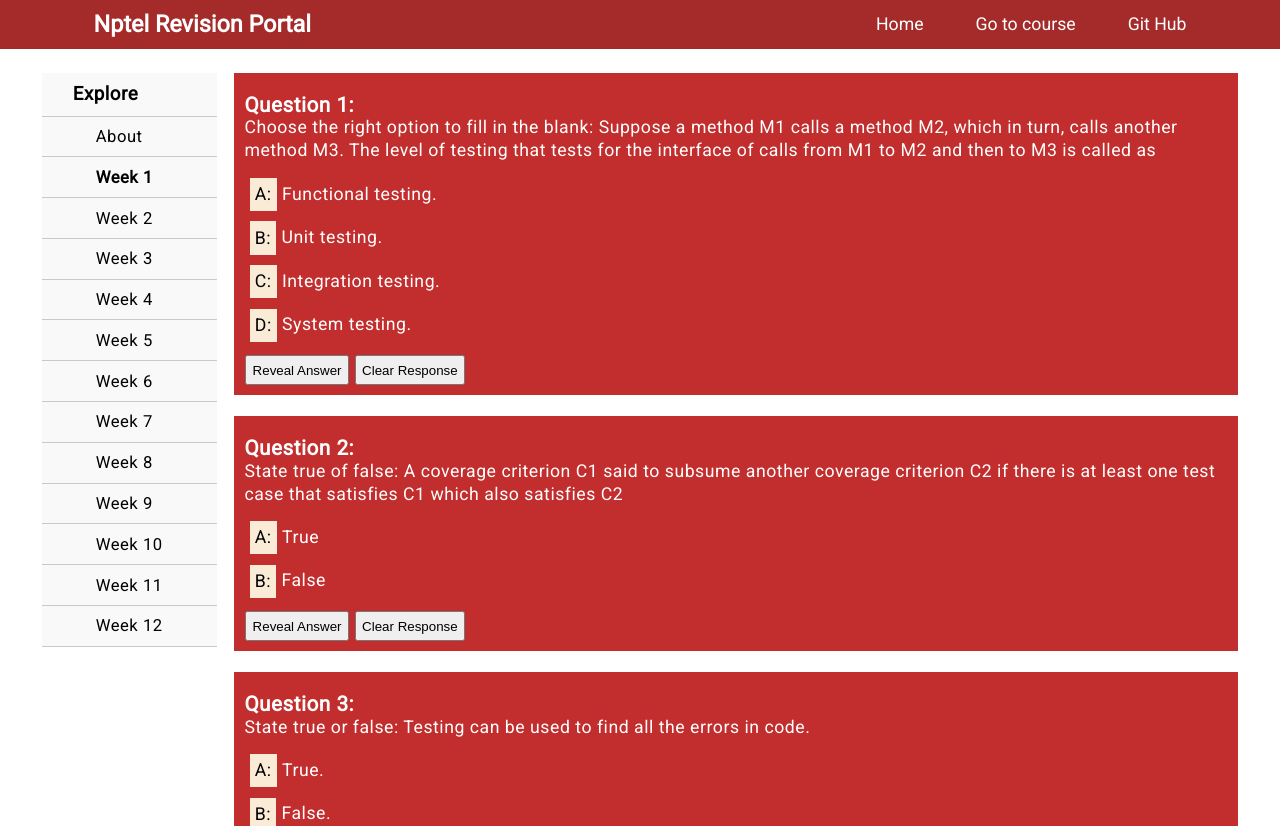
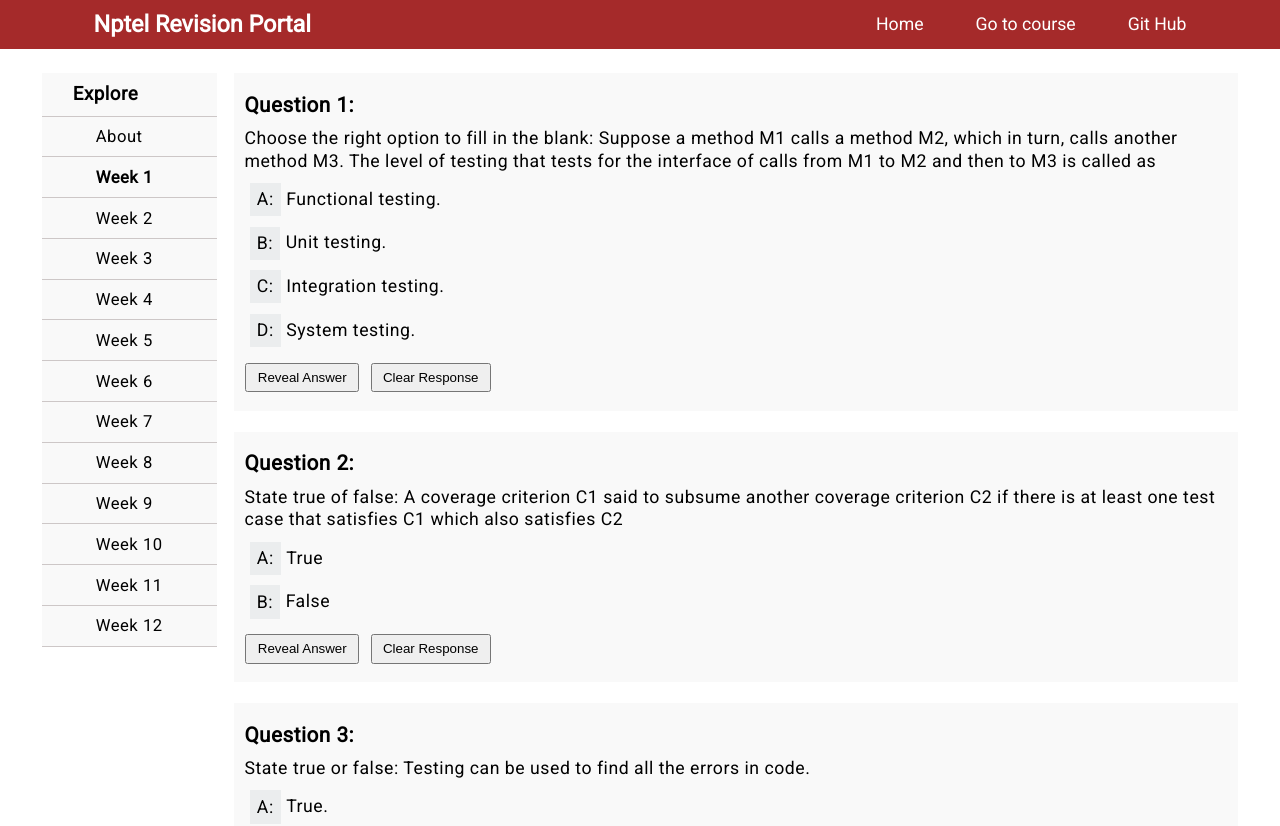
Before and after one commit to coderankita07/Quiz_nptel, a React (Vite) app: page /week/1 in a window 1280 px wide. Shown: the top 826 px of the page. Built offline with nearby package versions, Linux system fonts and the light colour scheme.

Commit message:
theme updated

```diff
--- a/src/components/card.jsx
+++ b/src/components/card.jsx
@@ -53,8 +53,8 @@ const Card = ({ questions, rightAnswers, images, ...props }) => {
       <>
         <div className="card" key={i}>
           <div className="que-statement">
-            {size != 1 && <h3>Question {i + 1}:</h3>}
-            <p>{ReactHtmlParser(question[0])}</p>
+            {size != 1 && <h3 className="question-number">Question {i + 1}:</h3>}
+            <p className="question">{ReactHtmlParser(question[0])}</p>
           </div>
 
           {image[i] != undefined && image[i] != "" && <img src={image[i]} />}
--- a/styles/card.css
+++ b/styles/card.css
@@ -1,22 +1,26 @@
 .card {
-    background-color: rgb(194, 45, 45);
+    /* background-color: rgb(161, 133, 133); */
+    background-color: #F9F9F9;
     font-size: 1.7rem;
     padding: 1rem;
-    color: white;
+    /* color: white; */
+    color: black;
     margin-bottom: 2rem;
     letter-spacing: 0.05rem;
     line-height: 2.2rem;
 }
 
 .card .que-statement {
-    padding: 1rem 0rem;
+    padding: 1rem 0rem 0.5rem 0;
 }
 
 .option-tag {
     display: inline-block;
-    background-color: antiquewhite;
+    /* background-color: antiquewhite; */
+    background-color: rgba(234, 236, 237, 0.865);
     color: black;
-    padding: 0.5rem;
+    /* color: white; */
+    padding: 0.5rem 0.7rem;
     margin: 0.5rem 0.5rem;
     /* margin-right: 0.5rem; */
 }
@@ -27,22 +31,25 @@
 
 #selected {
     /* color: black; */
-    color: #ffffb3;
+    /* color: #ffffb3; */
+    /* color: #d91d1d; */
+    color: #ed0000;
 }
 
 .reveal {
-    /* color: green !important; */
-    color: #7ce960 !important;
+    color: green !important;
+    /* color: #7ce960 !important; */
 }
 
 .card-button {
-    margin-top: 0.8rem;
+    margin-top: 1rem;
+    margin-bottom: 0.8rem;
 }
 
 .card-button button {
-    padding: 0.5rem;
+    padding: 0.5rem 1rem;
     margin-left: 0.1rem;
-    margin-right: 0.5rem;
+    margin-right: 1rem;
     /* border: none; */
     /* background-color: rgb(79, 128, 0); */
     /* color: white; */
@@ -51,3 +58,11 @@
 .card-button button:hover {
     cursor: pointer;
 }
+
+.question-number {
+    margin-bottom: 1rem;
+}
+
+.question {
+    margin: 0;
+}
--- a/styles/index.css
+++ b/styles/index.css
@@ -8,10 +8,16 @@ html {
     font-family: 'Roboto', sans-serif;
 }
 
+.final-btn {
+    display: flex;
+    margin-top: 2rem;
+    /* justify-content: center; */
+}
+
 .final-btn button {
     display: inline-block;
-    padding: 0.5rem 5rem;
-    margin-left: 0.1rem;
-    margin-right: 0.5rem;
+    padding: 1rem 5rem;
+    /* margin-left: 0.1rem; */
+    margin-right: 2rem;
     /* border: none; */
 }
```
